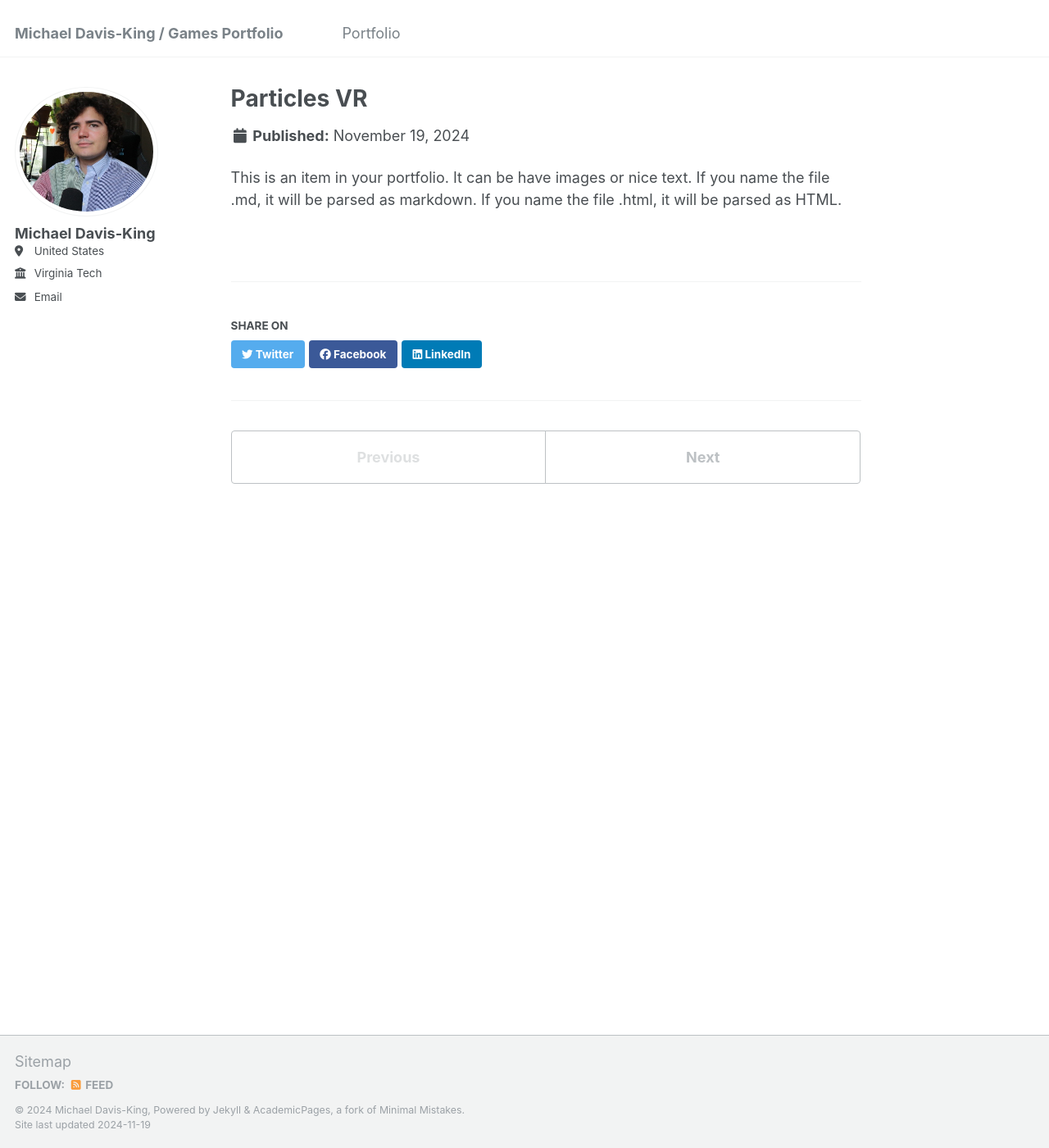
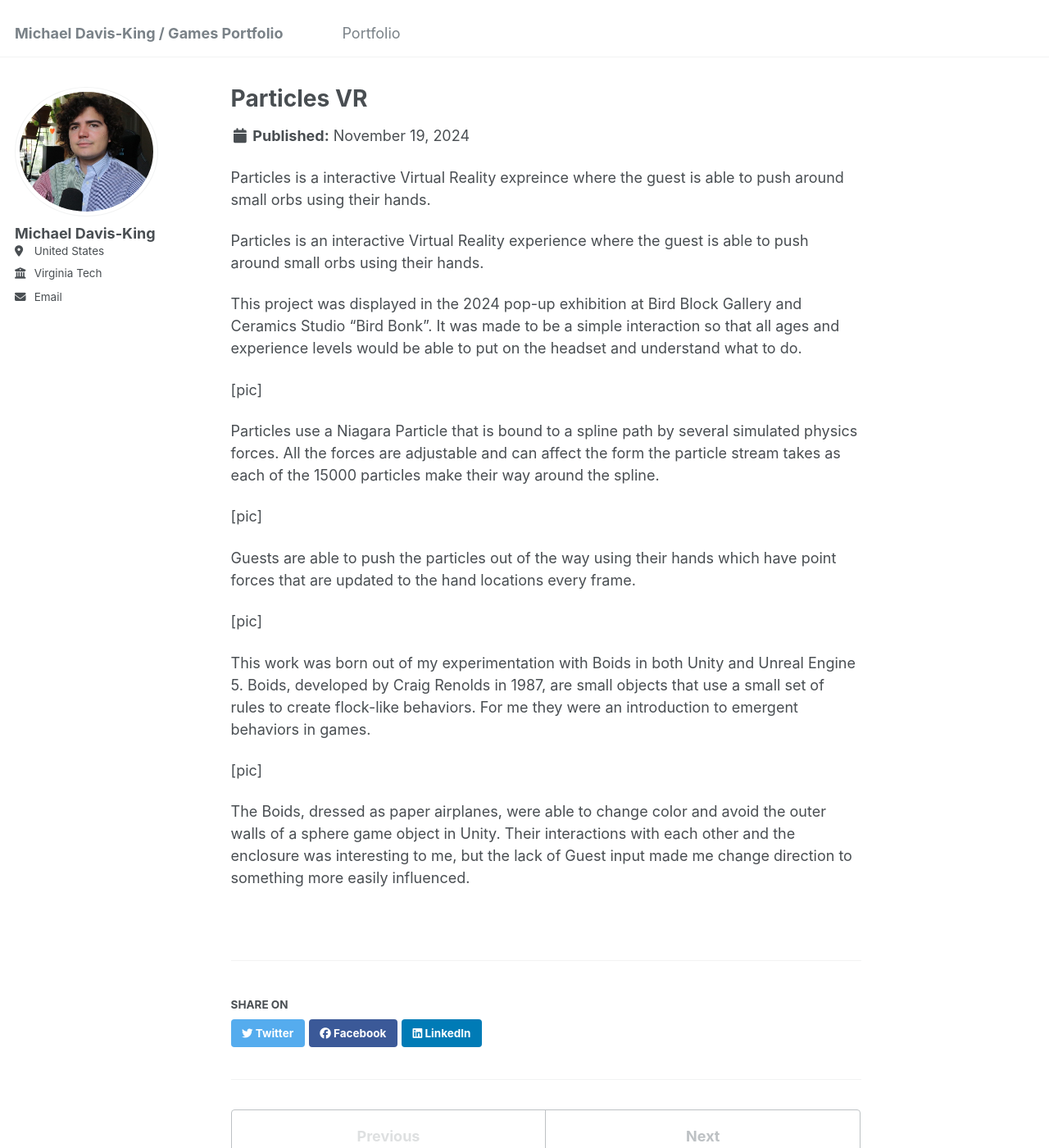
Before and after one commit to michaeldavisking/Games_Portfolio, a Jekyll site: the page built from _portfolio/portfolio-1.md, in a window 1280 px wide and 1400 px high. Shown: the whole window at 82% size. Built offline with Jekyll 4.4.1, drawn with Linux system fonts in a browser that asks for light colours.

Commit message:
Update portfolio-1.md

```diff
--- a/_portfolio/portfolio-1.md
+++ b/_portfolio/portfolio-1.md
@@ -4,4 +4,24 @@
 collection: portfolio
 ---
 
-This is an item in your portfolio. It can be have images or nice text. If you name the file .md, it will be parsed as markdown. If you name the file .html, it will be parsed as HTML.
+Particles is a interactive Virtual Reality expreince where the guest is able to push around small orbs using their hands.
+
+Particles is an interactive Virtual Reality experience where the guest is able to push around small orbs using their hands.
+
+This project was displayed in the 2024 pop-up exhibition at Bird Block Gallery and Ceramics Studio “Bird Bonk”. It was made to be a simple interaction so that all ages and experience levels would be able to put on the headset and understand what to do.
+
+[pic]
+
+Particles use a Niagara Particle that is bound to a spline path by several simulated physics forces. All the forces are adjustable and can affect the form the particle stream takes as each of the 15000 particles make their way around the spline.
+
+[pic]
+
+Guests are able to push the particles out of the way using their hands which have point forces that are updated to the hand locations every frame.
+
+[pic]
+
+This work was born out of my experimentation with Boids in both Unity and Unreal Engine 5. Boids, developed by Craig Renolds in 1987, are small objects that use a small set of rules to create flock-like behaviors. For me they were an introduction to emergent behaviors in games.
+
+[pic]
+
+The Boids, dressed as paper airplanes, were able to change color and avoid the outer walls of a sphere game object in Unity. Their interactions with each other and the enclosure was interesting to me, but the lack of Guest input made me change direction to something more easily influenced.
```
